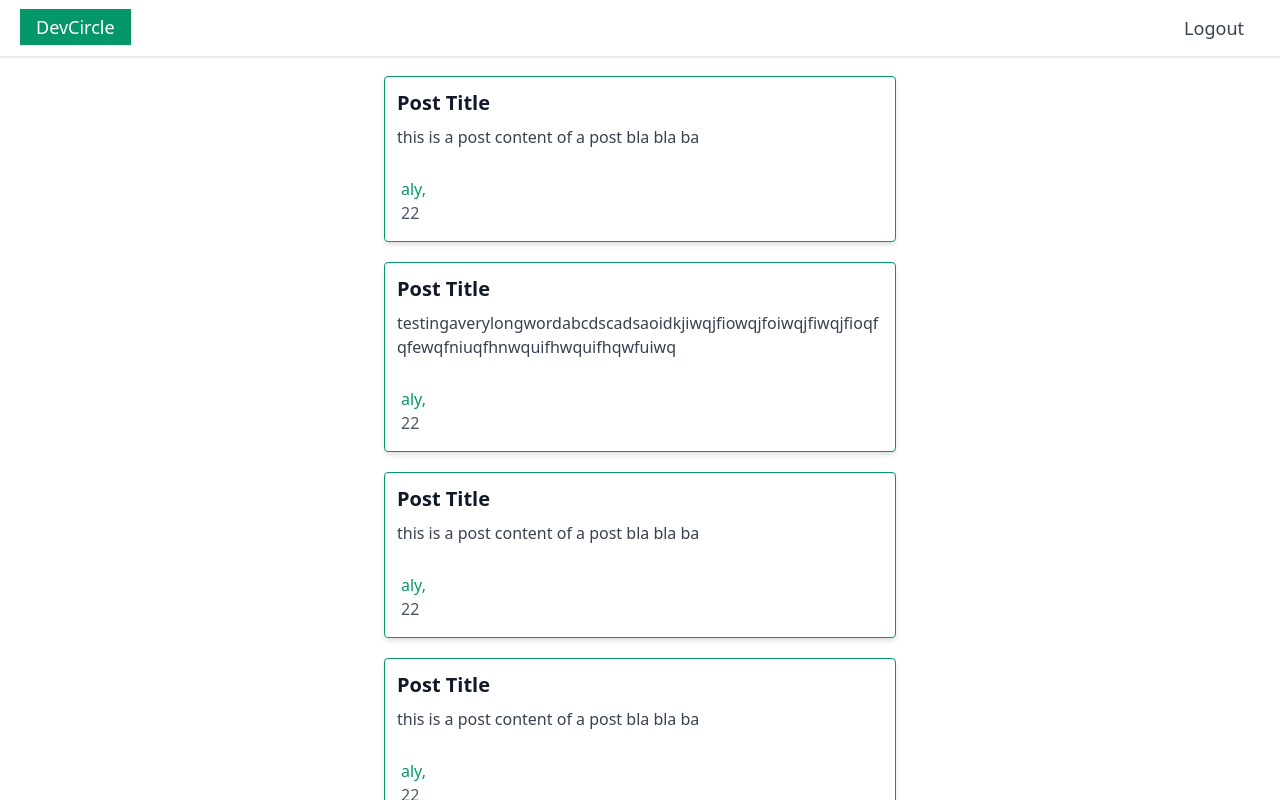
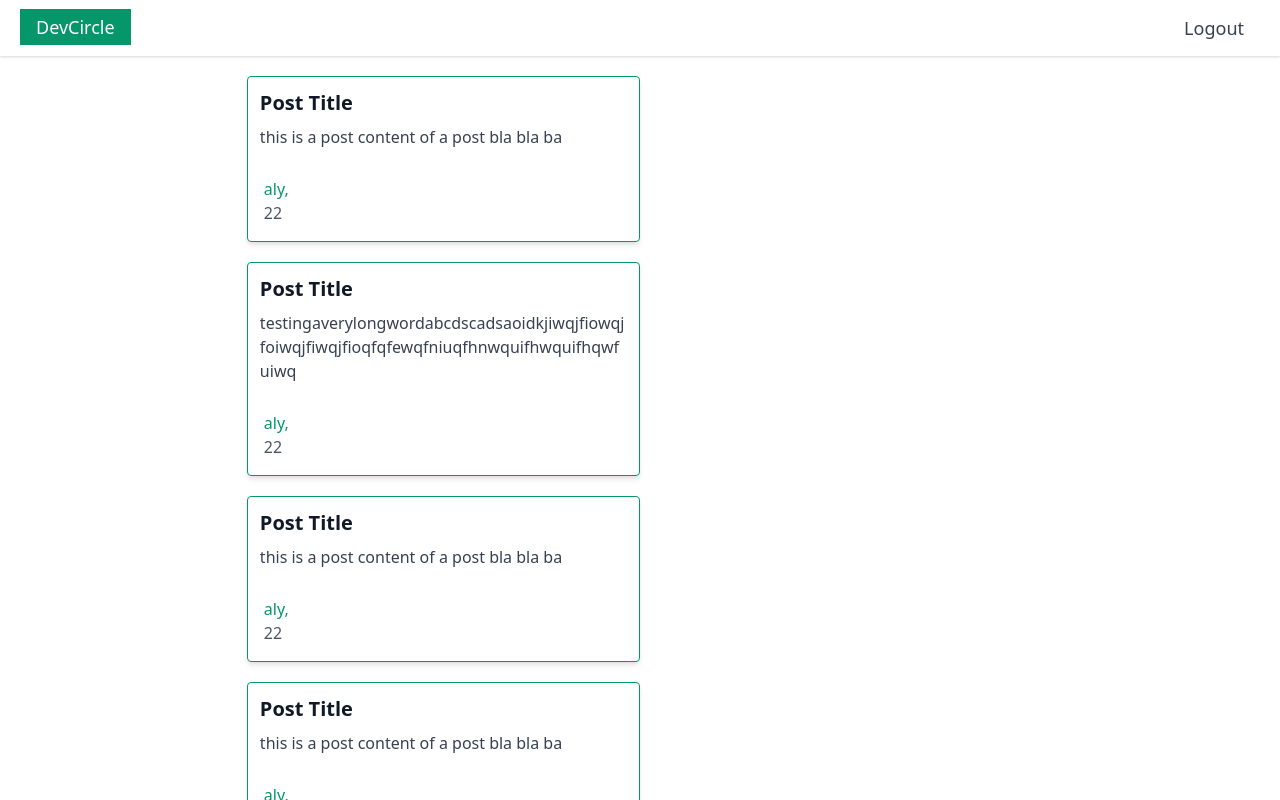
Before and after one commit to AlyAssem/dev-circle, a React (Create React App) app: page / in a window 1280 px wide. Shown: the top 800 px of the page. Built offline with nearby package versions, Linux system fonts and the light colour scheme; sample sign-in values are in the browser's storage.

Commit message:
changed postCard styling

```diff
--- a/src/index.css
+++ b/src/index.css
@@ -15,6 +15,6 @@
     @apply w-24 px-2 object-contain bg-green-600 hover:bg-green-700 text-white font-bold py-2 rounded shadow-lg hover:shadow-xl transition duration-200 disabled:opacity-50 disabled:cursor-not-allowed;
   }
   .post_card {
-    @apply break-all shadow-md mt-5 max-w-lg rounded border border-green-600 cursor-pointer transform transition duration-500 ease-in-out hover:scale-105 hover:shadow-lg;
+    @apply break-all shadow-md mt-5  w-2/4 rounded border border-green-600 cursor-default transform transition duration-500 ease-in-out hover:scale-105 hover:shadow-lg;
   }
 }
```
